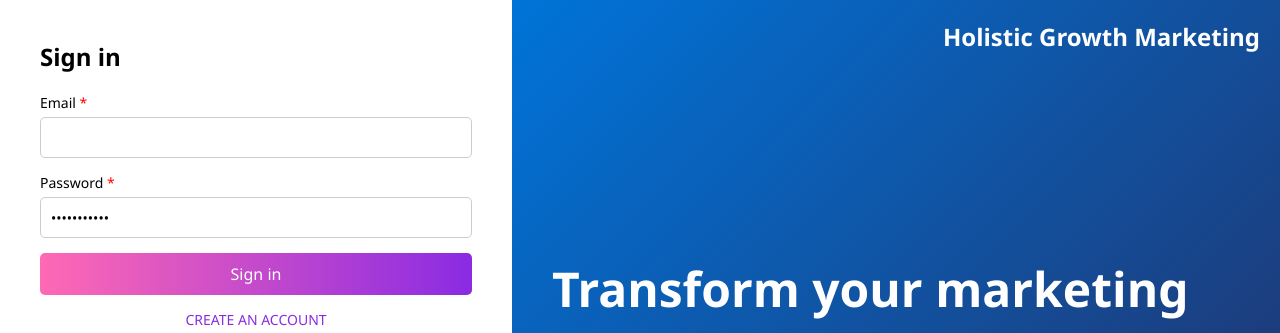
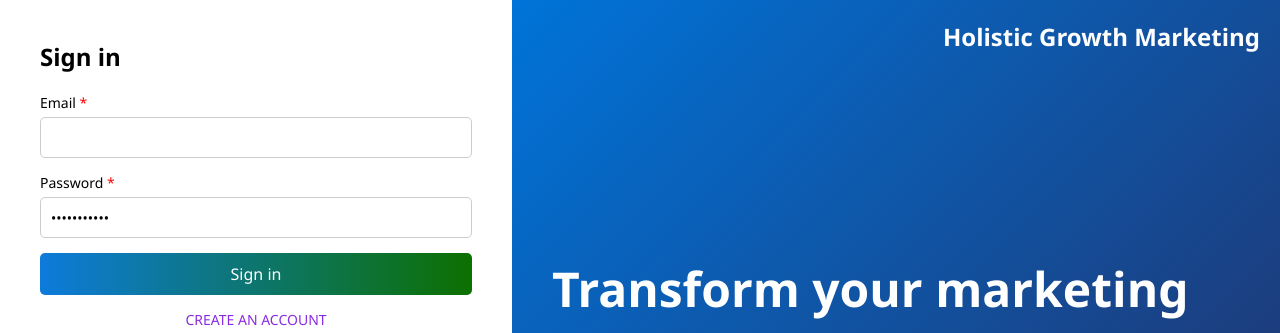
Before and after one commit to fingergunsDEV/HGM-Portal, a plain HTML site: page index.html in a window 1280 px wide. Shown: the top 333 px of the page. Drawn offline with Linux system fonts and the light colour scheme.

Commit message:
Update index.html

```diff
--- a/index.html
+++ b/index.html
@@ -98,7 +98,7 @@
         .sign-in-btn {
             width: 100%;
             padding: 10px;
-            background: linear-gradient(to right, #ff69b4, #8a2be2);
+            background: linear-gradient(to right, #0d7bdb, #0d7000);
             color: #fff;
             border: none;
             border-radius: 5px;
```
